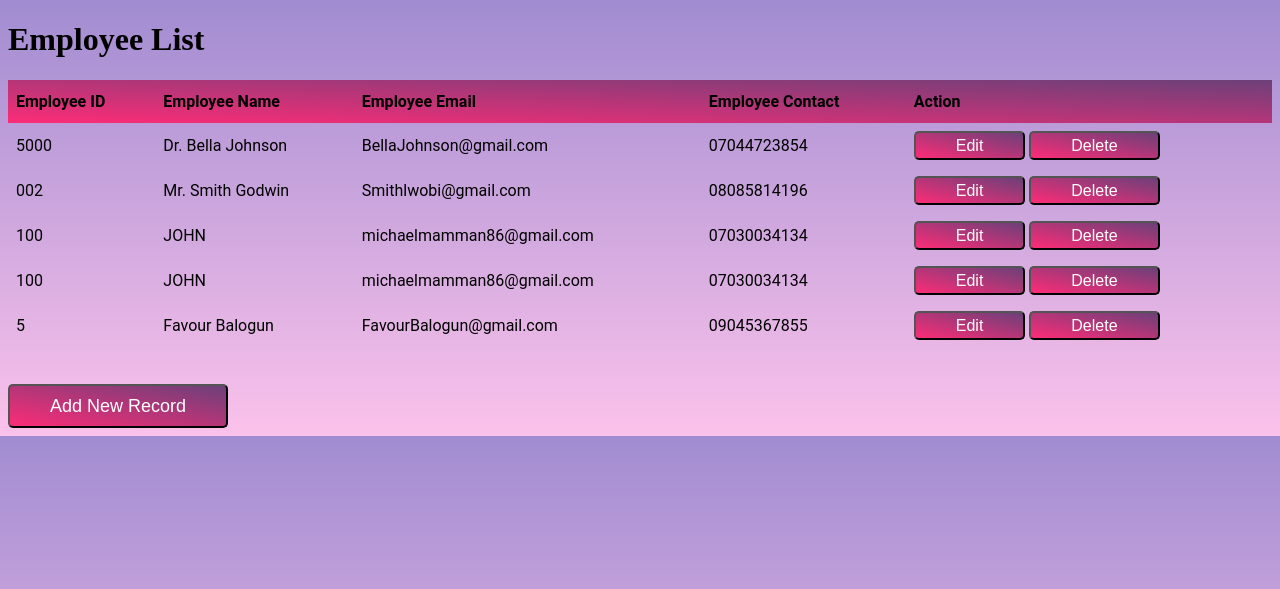
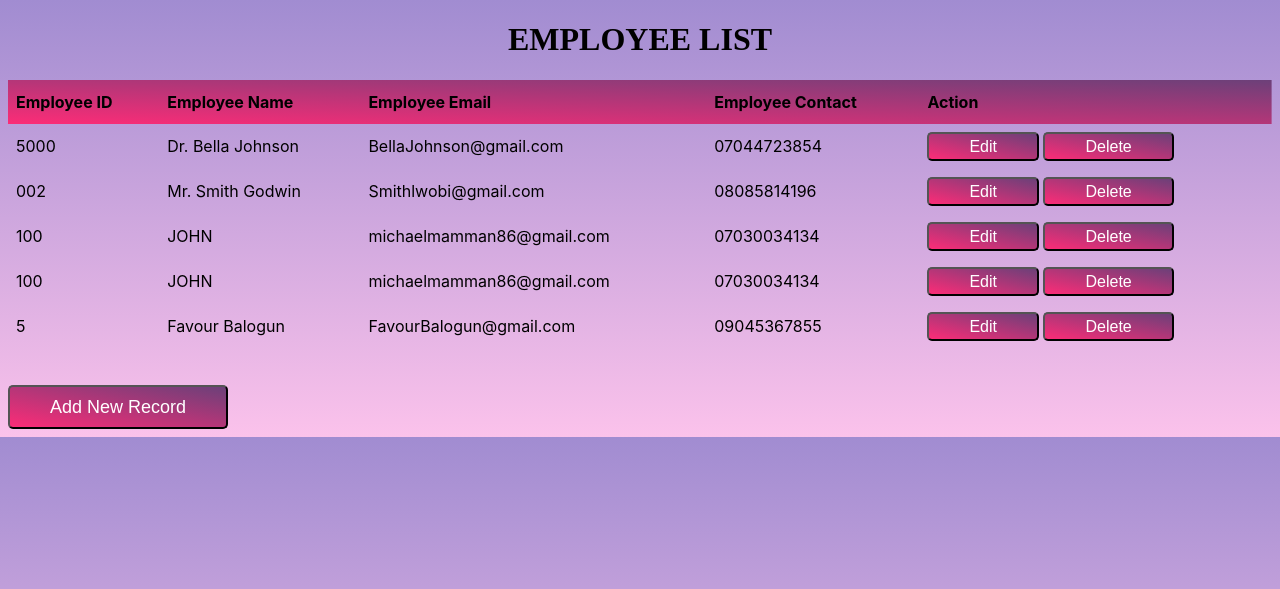
Before and after one commit to Michael-Mamman/EMPLOYEE-MANAGEMENT-SYSTEM, a Django app: page /show in a window 1280 px wide. Shown: the top 589 px of the page. Run offline with Django 4.2, Linux system fonts and the light colour scheme; data comes from the database, SQL or seed files in the repository.

Commit message:
css update
css update

```diff
--- a/employee/templates/show.html
+++ b/employee/templates/show.html
@@ -5,7 +5,7 @@
     <style>
         A {text-decoration: none;}
         #customers {
-            font-family: "Roboto", "Arial", "Helvetica Neue", sans-serif;
+            font-family: -apple-system, BlinkMacSystemFont, 'Segoe UI', Roboto, Oxygen, Ubuntu, Cantarell, 'Open Sans', 'Helvetica Neue', sans-serif;
             border-collapse: collapse;
             width: 100%;
         }
@@ -112,7 +112,7 @@
 
 <body class="bg-gra-01">
 
-    <h1>Employee List</h1>
+   <center>  <h1>EMPLOYEE LIST</h1> </center>
 
     <table id="customers">
         <thead>
```
